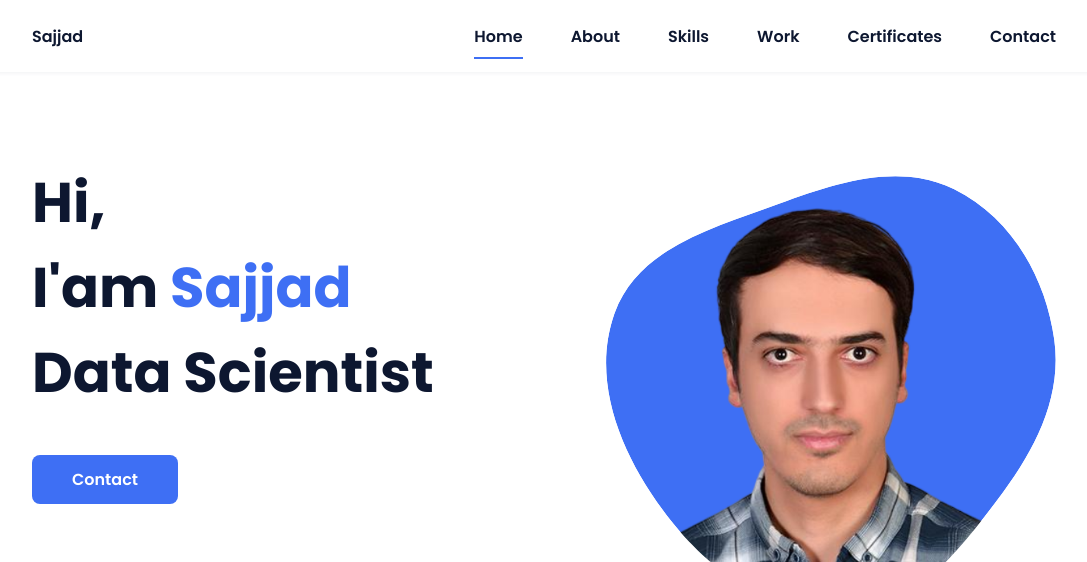
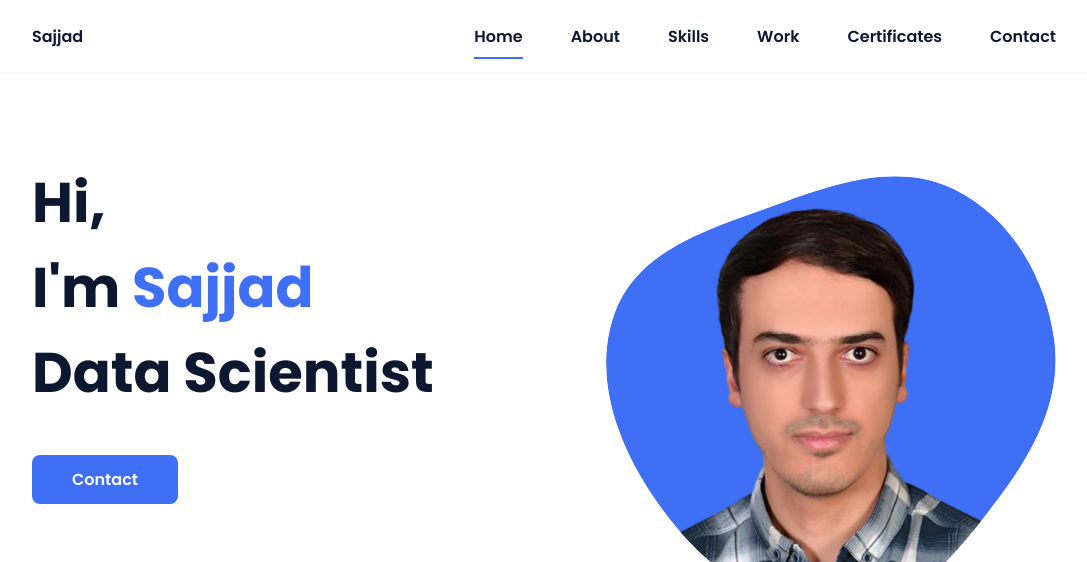
Before and after one commit to Alizadeh275/portfolio, a plain HTML site: page index.html in a window 1280 px wide. Shown: the top 562 px of the page, without its empty margins (96-1183 px from the left). Drawn offline with nearby package versions, Linux system fonts and the light colour scheme.

Commit message:
edited home_title

```diff
--- a/index.html
+++ b/index.html
@@ -43,7 +43,7 @@
         <!--===== HOME =====-->
         <section class="home bd-grid" id="home">
             <div class="home__data">
-                <h1 class="home__title">Hi,<br>I'am <span class="home__title-color">Sajjad</span><br>Data Scientist</h1>
+                <h1 class="home__title">Hi,<br>I'm <span class="home__title-color">Sajjad</span><br>Data Scientist</h1>
 
                 <a href="#" class="button">Contact</a>
             </div>
```
